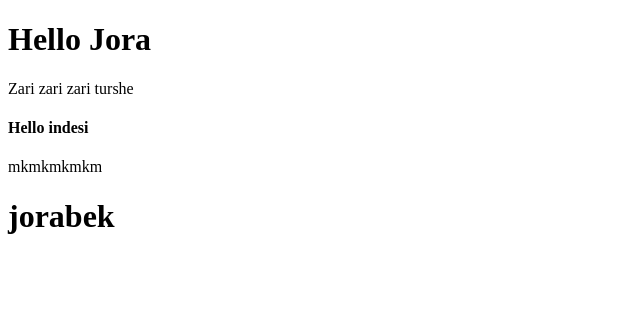
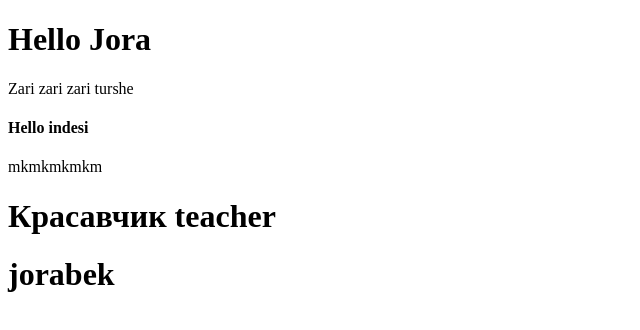
Before and after one commit to Abdulaziz1214/teamWorkJora, a React (Vite) app: page / in a window 1280 px wide. Shown: the top 330 px of the page, without its empty margins (0-640 px from the left). Built offline with nearby package versions, Linux system fonts and the light colour scheme.

Commit message:
new component Teacher

```diff
--- a/src/App.jsx
+++ b/src/App.jsx
@@ -1,4 +1,5 @@
 import React from 'react'
+import Thebestteacher from './components/Thebestteacher'
 
 const App = () => {
   return (
@@ -11,7 +12,7 @@ const App = () => {
 
       <p>mkmkmkmkm</p>
 
-
+      <Thebestteacher/>
 
 
       <h1>jorabek</h1>
--- /dev/null
+++ b/src/components/Thebestteacher.jsx
@@ -0,0 +1,11 @@
+import React from 'react'
+
+const Thebestteacher = () => {
+  return (
+    <div>
+      <h1>Красавчик teacher</h1>
+    </div>
+  )
+}
+
+export default Thebestteacher
```
